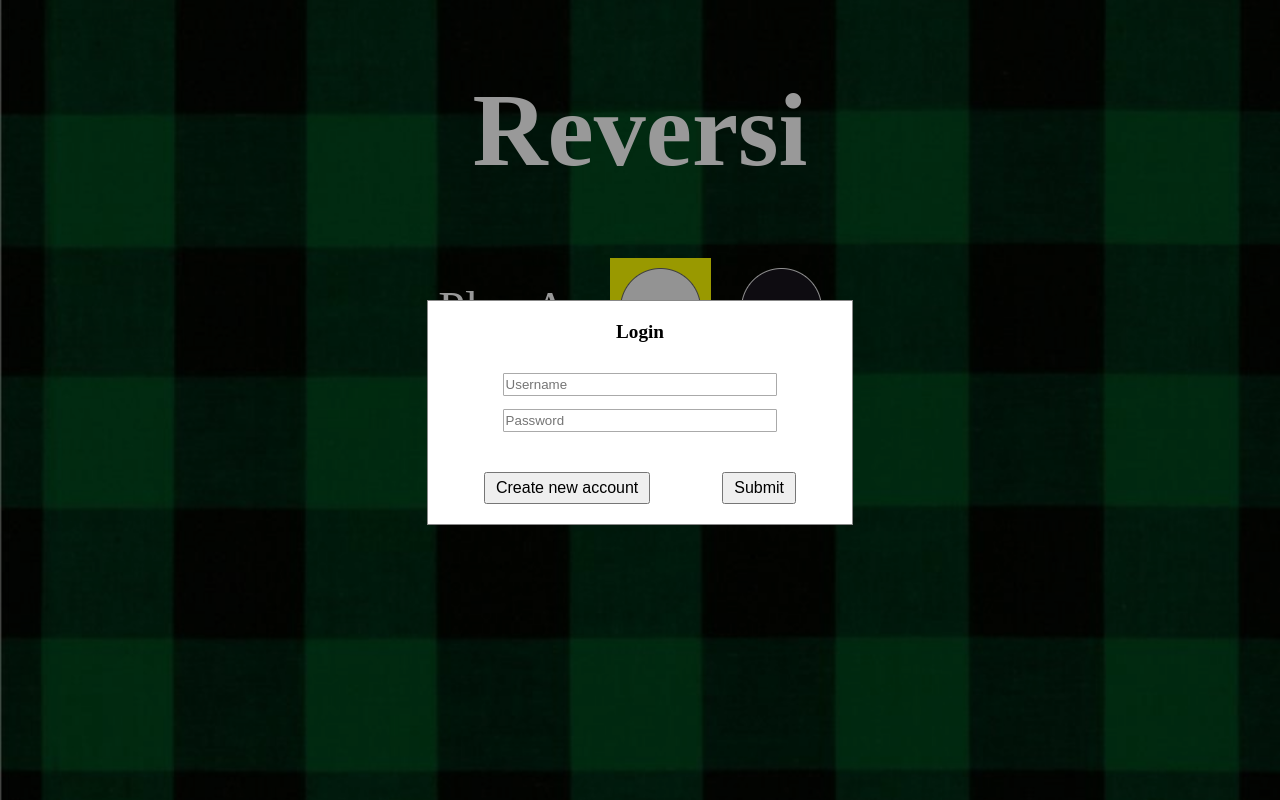
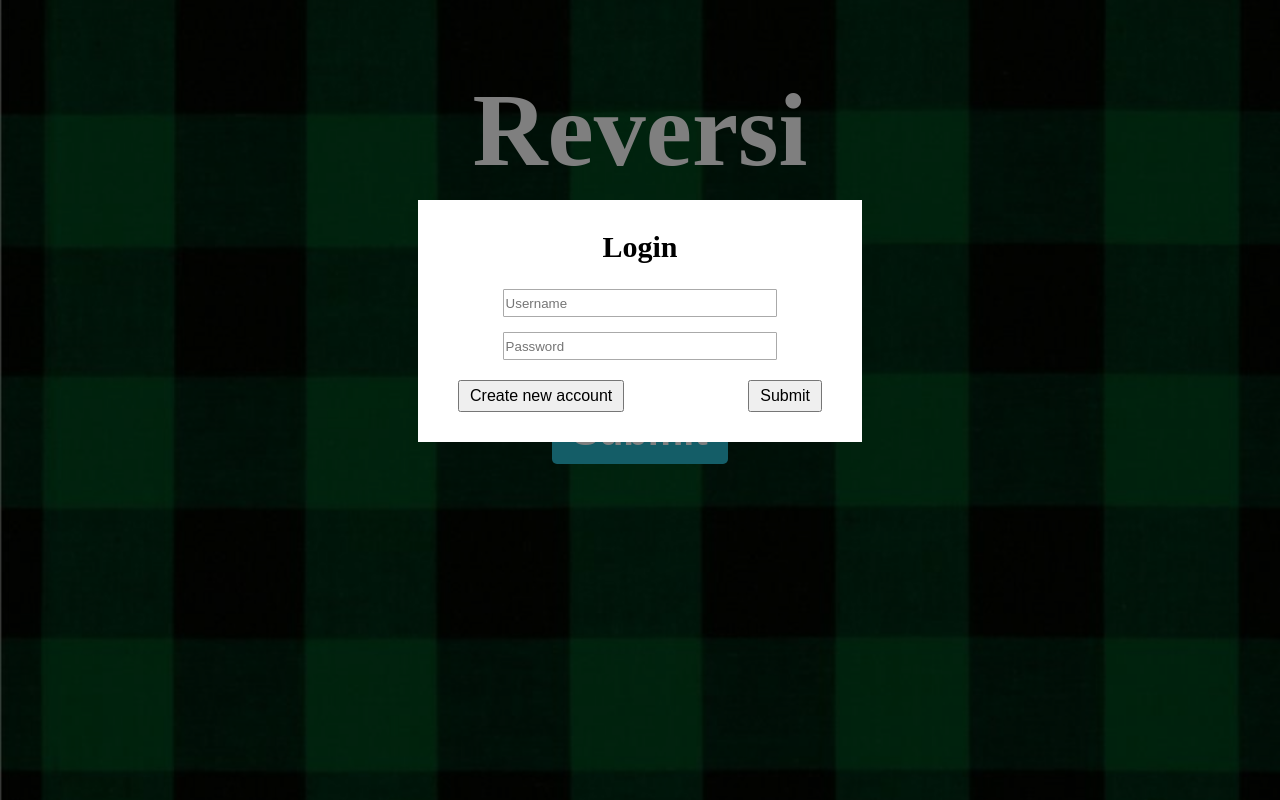
Before and after one commit to MushyTaro/MushyTaro.github.io, a React (Vite) app: page / in a window 1280 px wide. Built offline with nearby package versions, Linux system fonts and the light colour scheme.

Commit message:
refactor: update class names

```diff
--- a/src/components/MainPagePopup.tsx
+++ b/src/components/MainPagePopup.tsx
@@ -24,24 +24,24 @@ const MainPagePopup: React.FC<PopupProps> = ({
   isNewAccount,
   errorMessageShow,
 }) => (
-  <div className={`popup popup${show ? "--show" : ""}`}>
-    <div className="popup-content">
-      <span>{isNewAccount ? "Create Account" : "Login"}</span>
+  <div className={`main-page-popup main-page-popup${show ? "--show" : ""}`}>
+    <div className="main-page-popup-content">
+      <h2>{isNewAccount ? "Create Account" : "Login"}</h2>
       <form onSubmit={handleSubmit}>
-        <div className="popup-content__form-group">
+        <div className="main-page-popup-content__form-group">
           <input type="text" placeholder="Username" value={username} onChange={handleUsernameChange} />
         </div>
-        <div className="popup-content__form-group">
+        <div className="main-page-popup-content__form-group">
           <input type="password" placeholder="Password" value={password} onChange={handlePasswordChange} />
         </div>
         {errorMessageShow && (
-          <span className="popup-content__error-message">
+          <span className="main-page-popup-content__error-message">
             {isNewAccount ? "❗Account Has been taken" : "❗Username/Password not found"}
           </span>
         )}
-        <div className="popup-content__button-group">
+        <div className="main-page-popup-content__button-group">
           <button type="button" onClick={handleCreateAccount}>
-            {isNewAccount ? "Return" : "Create new account"}
+            {isNewAccount ? "Login" : "Create new account"}
           </button>
           <button type="submit">Submit</button>
         </div>
--- a/src/components/game-page/GamePage.tsx
+++ b/src/components/game-page/GamePage.tsx
@@ -7,7 +7,7 @@ import handleTurn from "../../logic/handleTurn";
 import { markValidMoves } from "../../logic/validLogic";
 import { DiscColor, GridValue, MessageType } from "../../types";
 import GameBoard from "./GameBoard";
-import Popup from "./Popup";
+import GameStatusPopup from "./GameStatusPopup";
 import "../../styles/game-page/GamePage.css";
 import ScoreBoard from "./ScoreBoard";
 
@@ -102,7 +102,7 @@ function GamePage(): JSX.Element | null {
         currentTurn={currentTurn}
         score={calculateScore({ discColor: playerDiscColor, board })}
       />
-      <Popup
+      <GameStatusPopup
         show={popupVisible}
         messageType={popupMessage}
         score={calculateScore({ discColor: playerDiscColor, board })}
--- a/src/components/game-page/Popup.tsx
+++ b/src/components/game-page/GameStatusPopup.tsx
@@ -1,5 +1,5 @@
 import { MessageType, Scores } from "../../types";
-import "../../styles/game-page/Popup.css";
+import "../../styles/game-page/GameStatusPopup.css";
 
 interface PopupProps {
   show: boolean;
@@ -9,16 +9,16 @@ interface PopupProps {
   score: Scores;
 }
 
-export default function Popup({ show, messageType, onClose, onNavigate, score }: PopupProps): JSX.Element {
+export default function GameStatusPopup({ show, messageType, onClose, onNavigate, score }: PopupProps): JSX.Element {
   const popupContent = messageType.startsWith("skip") ? (
-    <div className="popup-content">
+    <div className="game-page-popup-content">
       <span>{`${messageType.substring(4)} turn has been skipped due to no valid moves`}</span>
       <button type="button" onClick={onClose}>
         Ok
       </button>
     </div>
   ) : (
-    <div className="popup-content">
+    <div className="game-page-popup-content">
       <span>
         {score.playerScore === score.computerScore
           ? "It's a draw! Well played!"
@@ -26,20 +26,20 @@ export default function Popup({ show, messageType, onClose, onNavigate, score }:
           ? "Congratulations! You have win the game!"
           : "Looks like the tiles didn't flip in your favor this time. Better luck next time!"}
       </span>
-      <div className="popup--score-title">Scores:</div>
-      <div className="popup--score-result">
+      <div className="game-page-popup--score-title">Scores:</div>
+      <div className="game-page-popup--score-result">
         <span>{`Player: ${score.playerScore}`}</span>
         <span> - </span>
         <span>{`Computer: ${score.computerScore}`}</span>
       </div>
-      <button className="popup--end-button popup--end-button--route" type="button" onClick={onNavigate}>
+      <button className="game-page-popup--end-button " type="button" onClick={onNavigate}>
         Go to homepage
       </button>
-      <button className="popup--end-button" type="button" onClick={onClose}>
+      <button className="game-page-popup--end-button" type="button" onClick={onClose}>
         Start a new game
       </button>
     </div>
   );
 
-  return <div className={`popup popup${show ? "--show" : ""}`}>{popupContent}</div>;
+  return <div className={`game-page-popup game-page-popup${show ? "--show" : ""}`}>{popupContent}</div>;
 }
--- a/src/styles/MainPagePopup.css
+++ b/src/styles/MainPagePopup.css
@@ -1,54 +1,53 @@
-.popup {
+.main-page-popup {
   position: fixed;
   display: none;
   width: 100%;
   height: 100%;
   background-color: rgba(0, 0, 0, 0.5);
-
+  color: black;
   z-index: 1;
 }
 
-.popup--show {
+.main-page-popup--show {
   display: block;
-  justify-content: center;
-  align-items: center;
 }
 
-.popup-content {
+.main-page-popup-content {
   background-color: white;
+  margin: 200px auto 0px;
   padding: 30px;
   width: 30%;
+  text-align: center;
 }
 
-.popup-content span {
-  display: block;
-  margin-bottom: 25px;
-  font-size: 1.2rem;
+.main-page-popup-content h2 {
+  font-size: 30px;
+  margin: 0px auto 25px;
 }
-.popup-content__error-message {
+.main-page-popup-content__error-message {
   color: red;
 }
 
-.popup-content__form-group {
+.main-page-popup-content__form-group {
   display: block;
-  margin-bottom: 8px;
+  margin-bottom: 15px;
 }
-.popup-content__form-group input {
-  height: 1.2rem;
+.main-page-popup-content__form-group input {
+  height: 1.5rem;
   width: 70%;
   border: 1px solid #aaaaaa;
   border-radius: 1px;
 }
 
-.popup-content__button-group {
+.main-page-popup-content__button-group {
   margin-top: 20px;
   display: flex;
   justify-content: space-between;
 }
-.popup-content__button-group button {
+.main-page-popup-content__button-group button {
   margin: 0 10px;
 }
-.popup-content button {
+.main-page-popup-content button {
   padding: 5px 10px;
   font-size: 1rem;
   cursor: pointer;
--- a/src/styles/game-page/Popup.css
+++ b/src/styles/game-page/GameStatusPopup.css
@@ -1,40 +1,41 @@
-.popup {
+.game-page-popup {
   position: fixed;
   display: none;
   width: 100%;
   height: 100%;
   padding-top: 300px;
-  background-color: rgba(0, 0, 0, 0.4);
+  background-color: rgba(0, 0, 0, 0.5);
   color: black;
 }
-.popup--show {
+.game-page-popup--show {
   display: block;
 }
 
-.popup-content {
+.game-page-popup-content {
   background-color: white;
   margin: 0px auto;
   padding: 20px;
   border: 1px solid #888888;
   width: 30%;
-  font-weight: bolder;
-  font-size: 1.5rem;
+  font-size: 1.2rem;
   text-align: center;
 }
-.popup--score-title {
+.game-page-popup--score-title {
   margin-top: 10px;
+  font-size: 1.5rem;
+  font-weight: bolder;
 }
-.popup--score-result {
+.game-page-popup--score-result {
   display: grid;
   grid-template-columns: 3fr 1fr 3fr;
   margin-bottom: 15px;
 }
-.popup-content button {
+.game-page-popup-content button {
   display: block;
   margin: 20px auto 0px;
   font-size: 1rem;
 }
-.popup-content .popup--end-button {
+.game-page-popup-content .game-page-popup--end-button {
   display: inline-block;
   margin: 20px 10px 0px;
 }
```
